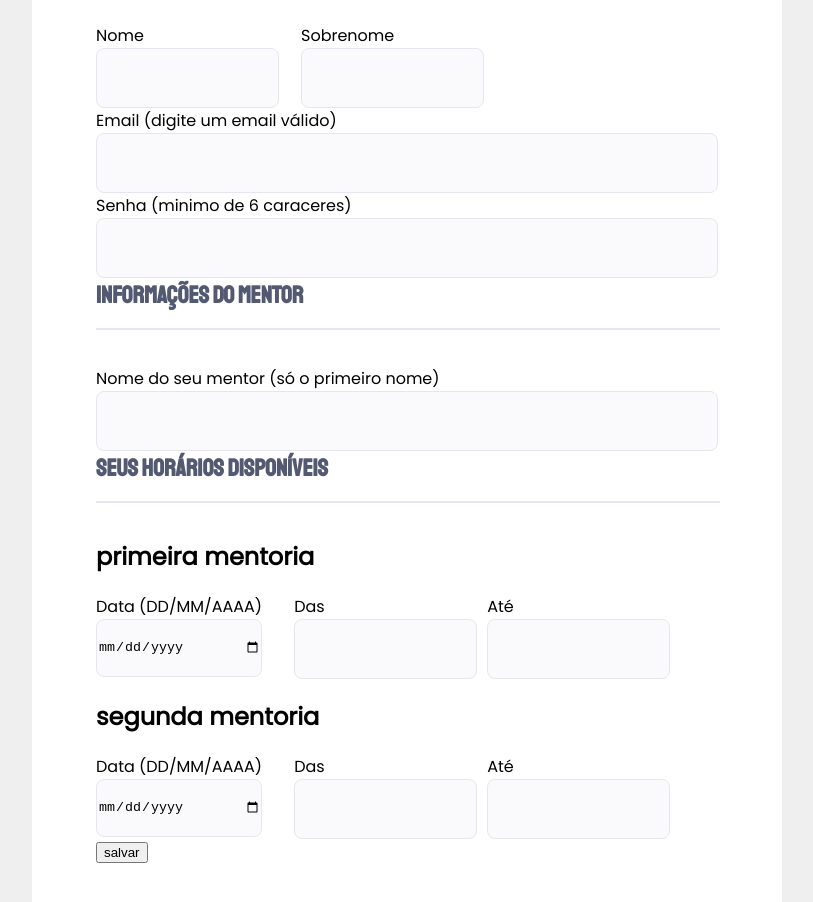
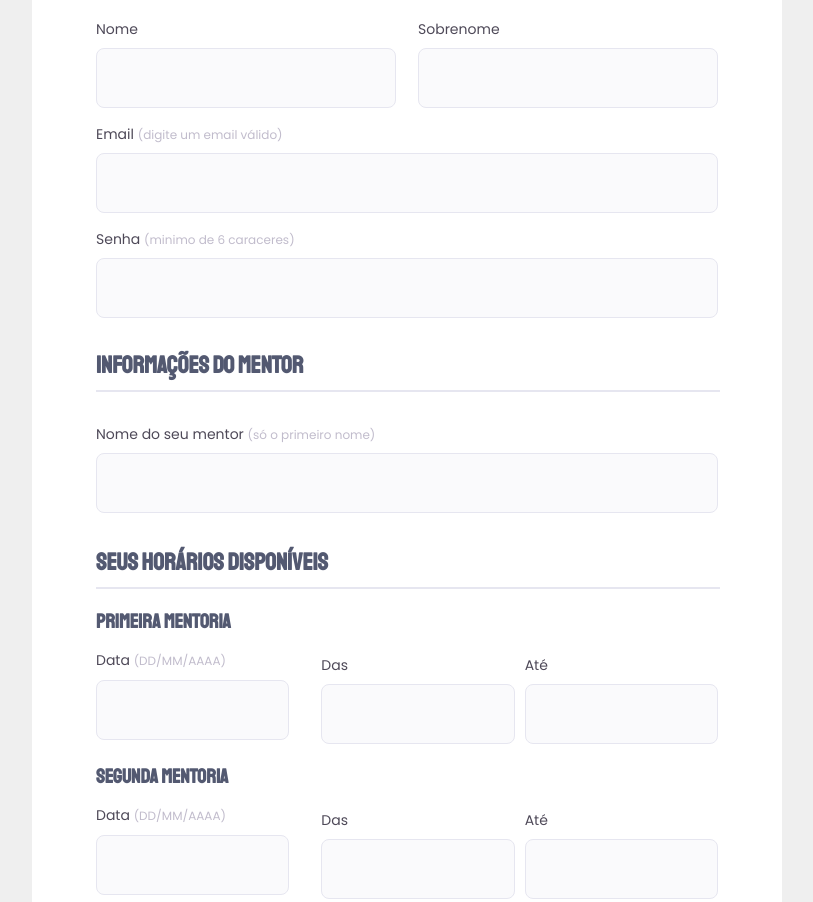
Before and after one commit to iago-guinossi/projetos-rocketseat, a plain HTML site: page stage03 - criando formularios/index.html in a window 1280 px wide. Shown: the part 451-1353 px from the top of the page, without its empty margins (233-1046 px from the left). Drawn offline with Linux system fonts and the light colour scheme.

Commit message:
create page

```diff
--- a/stage03 - criando formularios/index.html
+++ b/stage03 - criando formularios/index.html
@@ -28,7 +28,7 @@
 
     <form>
       <h1>informações pesoais</h1>
-      <div id="line"></div>
+      <div id="line-one"></div>
       <div id="inputName">
           <div class="inputForm">
             <label for="event-link">Nome</label>
@@ -62,13 +62,13 @@
         <input type="text" />
       </div>
 
-      <h1>seus horários disponíveis</h1>
+      <h1 class="hour-disp">seus horários disponíveis</h1>
       <div id="line"></div>
       <h2>primeira mentoria</h2>
       <div class="inputDate">
           <div class="inputForm">
-            <label for="event-link">Data <span>(DD/MM/AAAA)</span></label>
-            <input type="date" />
+            <label id="date" for="event-link">Data <span>(DD/MM/AAAA)</span></label>
+            <input type="text" onfocus="(this.type='date')" onblur="if(!this.value)this.type='text'"/>
           </div>
           <div class="inputForm inputHour">
             <label for="event-link">Das</label>
@@ -82,8 +82,8 @@
       <h2>segunda mentoria</h2>
       <div class="inputDate">
           <div class="inputForm">
-            <label for="event-link">Data <span>(DD/MM/AAAA)</span></label>
-            <input type="date" />
+            <label id="date" for="event-link">Data <span>(DD/MM/AAAA)</span></label>
+            <input type="text" onfocus="(this.type='date')" onblur="if(!this.value)this.type='text'"/>
           </div>
           <div class="inputForm inputHour">
             <label for="event-link">Das</label>
@@ -94,7 +94,7 @@
             <input type="datetime" />
           </div>
       </div>
-      <div>
+      <div id="footer">
         <button type="submit">salvar</button>
       </div>
     </form>
--- a/stage03 - criando formularios/style.css
+++ b/stage03 - criando formularios/style.css
@@ -34,6 +34,7 @@ h1{
       margin: 0;
       font-size: 24px;
       line-height: 34px;
+      margin-top: 30px;
   }
 
   .head{
@@ -57,19 +58,27 @@ form{
       height: 1244px;
       border-radius: 20px;
       background-color: #ffffff;
-    padding: 64px;
+      padding: 34px 64px 64px;
       box-sizing: border-box;
+      position: relative;
   }
 
   #line{
       width: 100%;
       border: 1px solid #e6e6f0;
-    margin: 16px 0 36px;
+      margin: 8px 0 16px;
+  }
+
+  #line-one{
+      width: 100%;
+      border: 1px solid #e6e6f0;
+      margin: 16px 0 16px;
   }
 
   .inputForm{
       display: flex;
       flex-direction: column;
+      width: 100%;
   }
 
   #inputName{
@@ -91,3 +100,66 @@ input{
       background-color: #fafafc;
       border: 1px solid #e6e6f0;
   }
+
+  .hour-disp {
+      margin-top: 32px;
+  }
+
+  h2 {
+      font-family: 'Staatliches';
+      text-transform: uppercase;
+      color: #535971;
+      margin: 0;
+      font-size: 20px;
+      line-height: 34px;
+      margin-top: 16px;
+  }
+
+  span {
+      font-family: 'Poppins';
+  font-style: normal;
+  font-weight: 400;
+  font-size: 12px;
+  line-height: 20px;
+  color: #C1BCCC;
+  }
+
+  #footer{
+      background-color: #535971;
+      position: absolute;
+      width: 100%;
+      left: 0;
+      bottom: 0;
+      display: flex;
+      justify-content: center;
+      align-items: center;
+      height: 160px;
+      border-bottom-left-radius: 20px;
+      border-bottom-right-radius: 20px;
+  }
+
+  button {
+      width: 608px;
+      height: 55.65px;
+      font-family: 'Staatliches';
+  font-style: normal;
+  font-weight: 400;
+  font-size: 20px;
+  line-height: 26px;
+  background-color: #FF5374;
+  border-radius: 20px;
+  color: #FFFFFF;
+  box-shadow: none;
+  }
+
+  label {
+      margin-top: 16px;
+      margin-bottom: 8px;
+      font-size: 14px;
+      color: #4E4958;
+  }
+
+  #date{
+      margin-top: 11px;
+      margin-bottom: 9px;
+  }
```
Lines whose indentation alone changed are shown as unchanged.
